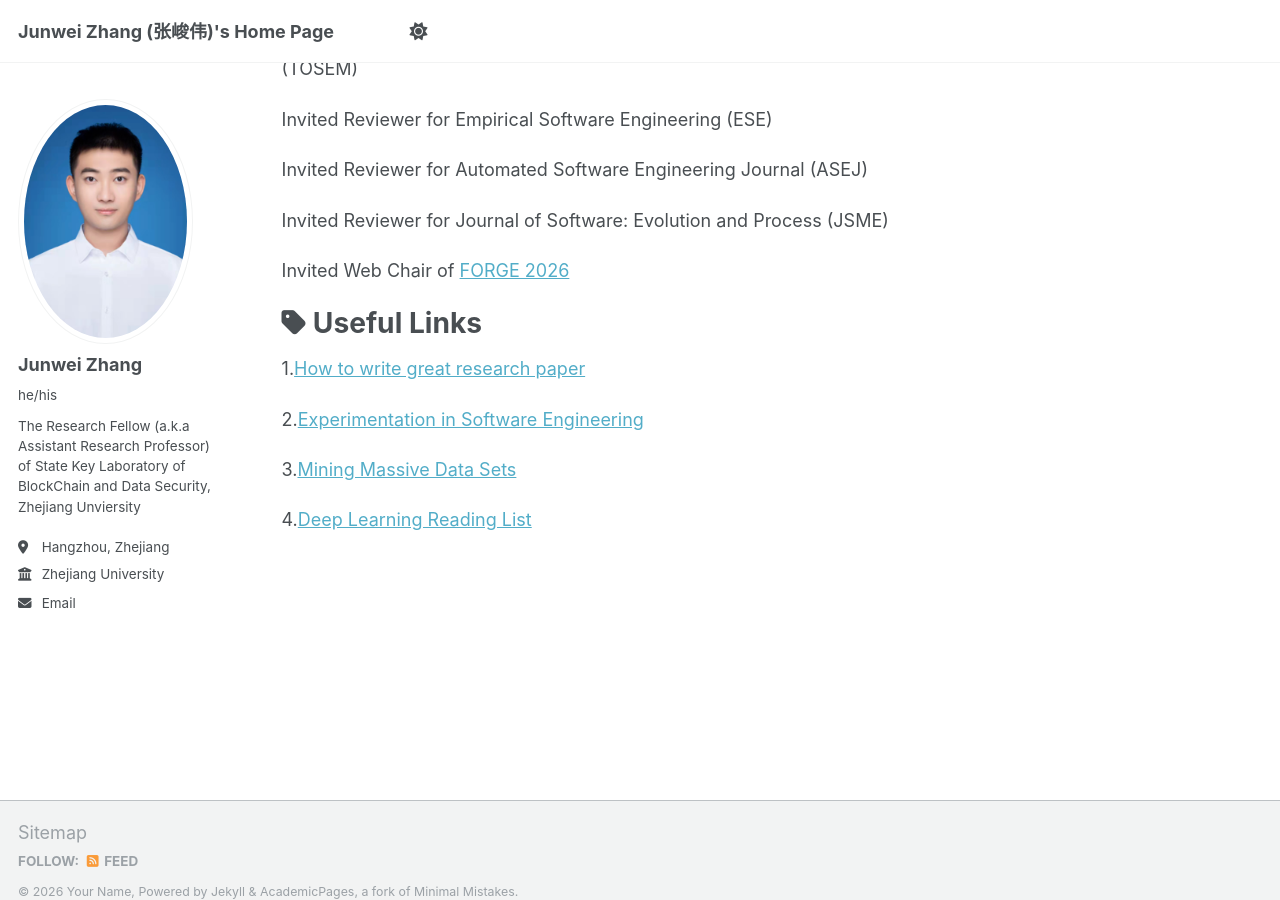
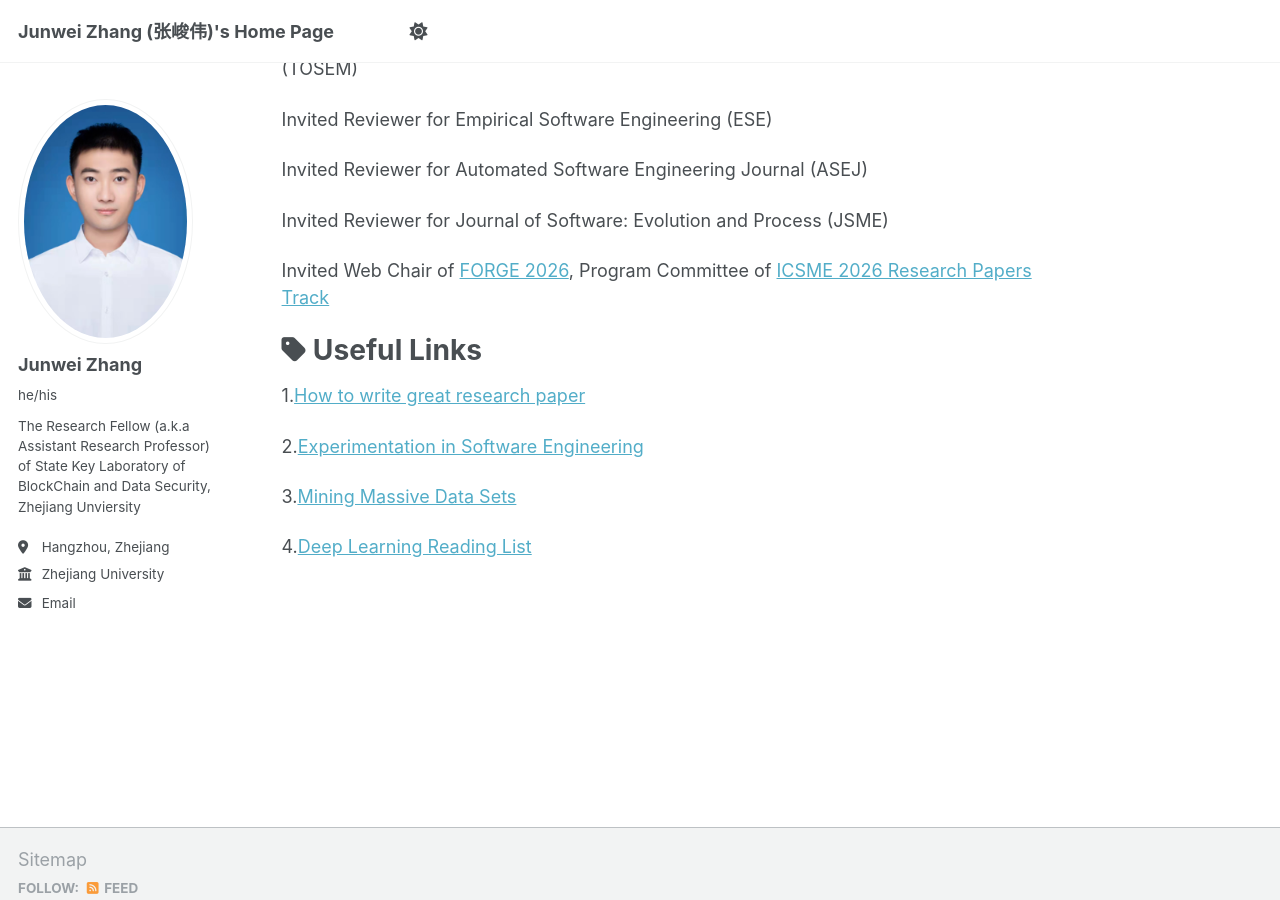
Before and after one commit to jw-zhang-zju/jw-zhang-zju.github.io, a Jekyll site: the page built from _pages/about.md, in a window 1280 px wide and 900 px high, scrolled down 3230 px. Built offline with Jekyll 4.4.1, drawn with Linux system fonts in a browser that asks for light colours.

Commit message:
Update about.md

```diff
--- a/_pages/about.md
+++ b/_pages/about.md
@@ -90,7 +90,7 @@ Invited Reviewer for Automated Software Engineering Journal (ASEJ)
 
 Invited Reviewer for Journal of Software: Evolution and Process (JSME)
 
-Invited Web Chair of [FORGE 2026](https://conf.researchr.org/home/forge-2026)
+Invited Web Chair of [FORGE 2026](https://conf.researchr.org/home/forge-2026), Program Committee of [ICSME 2026 Research Papers Track](https://conf.researchr.org/committee/icsme-2026/icsme-2026-papers-program-committee)
 
 
 # <i class="fa-solid fa-tag"></i> Useful Links
```
